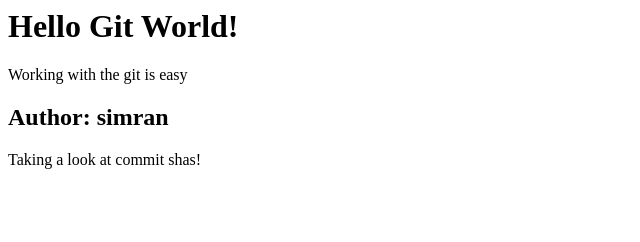
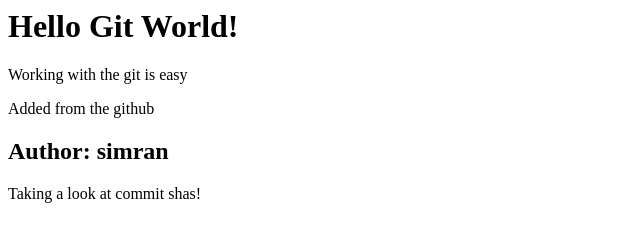
Before and after one commit to simran-puaar/GitGitHubMasterclass, a plain HTML site: page index.html in a window 1280 px wide. Shown: the whole page, without its empty margins (0-640 px from the left). Drawn offline with Linux system fonts and the light colour scheme.

Commit message:
Update index.html
addsome code from the github

```diff
--- a/index.html
+++ b/index.html
@@ -6,6 +6,14 @@
 
 
  </div>
+
+<div>
+
+     <p>Added from the github</p>
+
+
+ </div>
+
 
 
 
```
